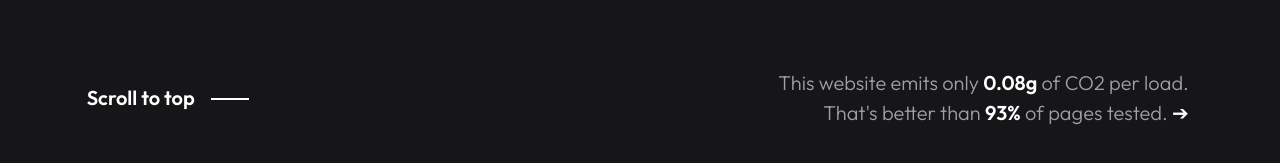
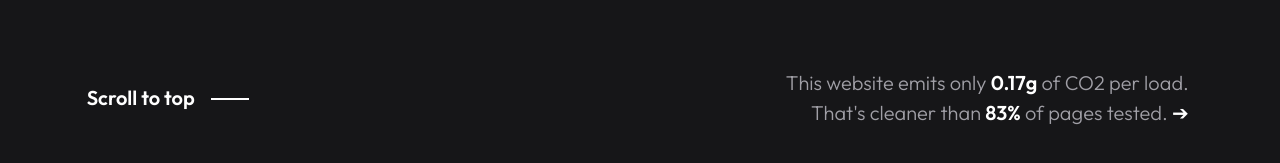
Before and after one commit to gianjohansen/johansen.ai, a Next.js app: page / in a window 1280 px wide. Shown: the part 2300-2463 px from the top of the page. Built offline with nearby package versions, Linux system fonts and the light colour scheme.

Commit message:
Update carbon output stats

```diff
--- a/components/Footer.tsx
+++ b/components/Footer.tsx
@@ -22,15 +22,14 @@ const Footer: React.FC<{}> = () => {
           >
             <p className={styles.emissions}>
               <a
-                href="https://www.websitecarbon.com/"
+                href="https://www.websitecarbon.com/website/johansen-software/"
                 target="_blank"
                 rel="noreferrer"
               >
-                This website emits only <strong>0.08g</strong> of CO2 per
+                This website emits only <strong>0.17g</strong> of CO2 per
                 load.&nbsp;
                 <br />
-                {/* https://www.websitecarbon.com/website/personal-beta-opal-vercel-app/ */}
-                That&apos;s better than <strong>93%</strong> of pages tested.{' '}
+                That&apos;s cleaner than <strong>83%</strong> of pages tested.{' '}
                 <span style={{ color: '#fff' }}>➔</span>
               </a>
               &nbsp;
```
